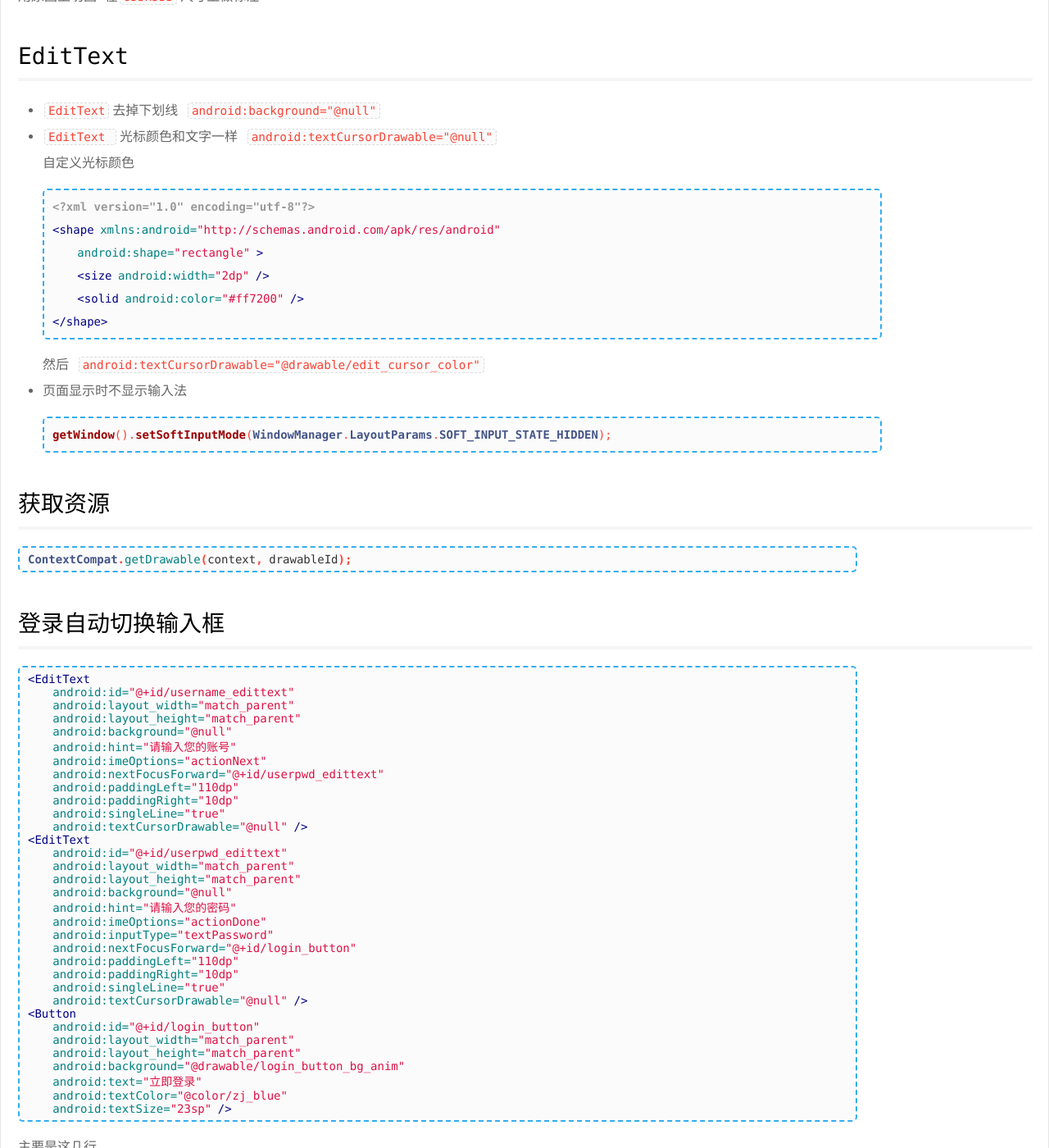
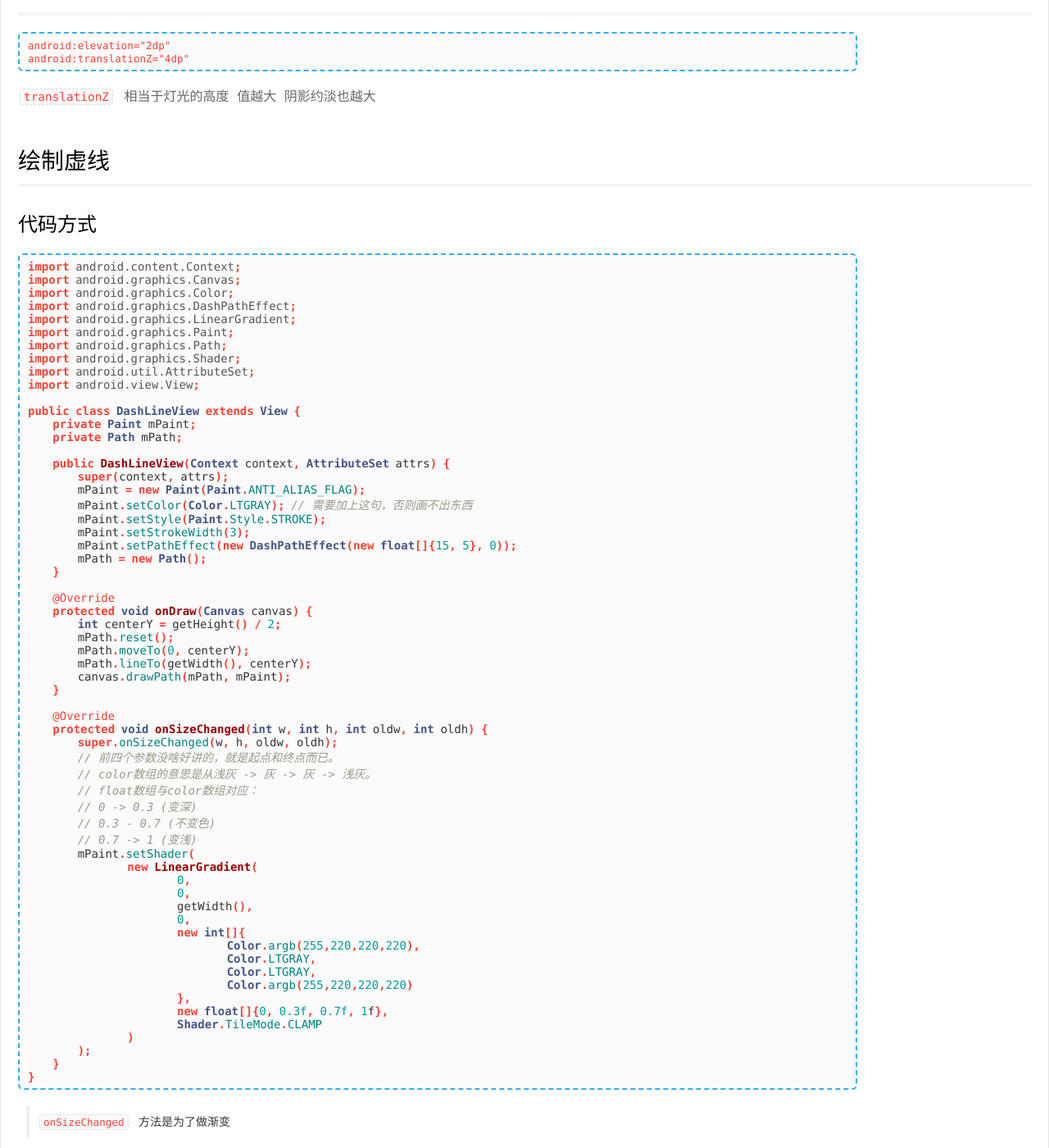
Before and after one commit to psvmc/myblog_jekyll, a Jekyll site: the page built from _posts/2018-07-20-android-tips.md, in a window 1280 px wide and 1400 px high, scrolled down 4026 px. Shown: the whole window at 82% size. Built offline with Jekyll 4.4.1, drawn with Linux system fonts in a browser that asks for light colours; comment, search, counter and statistics services are not loaded; some of the changed text lies outside the part shown.

Commit message:
文章更新

````diff
--- a/_posts/2018-03-20-android-tips.md
+++ b/_posts/2018-07-20-android-tips.md
@@ -1,7 +1,7 @@
 ---
 layout: post
-title: Android开发小贴士
-description: Android开发小贴士
+title: Android开发常用的知识点
+description: Android开发常用的知识点
 keywords: android
 categories: android java
 ---
@@ -83,6 +83,43 @@
 
 
 
+## 设置横屏竖屏
+
+### 代码中配置
+
+```java
+//设置横屏代码
+setRequestedOrientation(ActivityInfo.SCREEN_ORIENTATION_LANDSCAPE);//横屏
+//设置竖屏代码
+setRequestedOrientation(ActivityInfo.SCREEN_ORIENTATION_PORTRAIT);//竖屏
+```
+
+ 因为横屏有两个方向的横法，而这个设置横屏的语句，如果不是默认的横屏方向，会把已经横屏的屏幕旋转180°。
+
+ 所以可以先判断是否已经为横屏了，如果不是再旋转，不会让用户觉得转的莫名其妙啦！代码如下：
+
+```java
+if(this.getResources().getConfiguration().orientation ==Configuration.ORIENTATION_PORTRAIT){
+  setRequestedOrientation(ActivityInfo.SCREEN_ORIENTATION_LANDSCAPE);
+}
+```
+
+### XML中配置
+
+在`AndroidManifest.xml`中配置
+
+找到你所指定的`activity`中加上`android:screenOrientation`属性，它有以下几个参数：
+
++ unspecified--默认值，由系统来判断显示方向.判定的策略是和设备相关的，所以不同的设备会有不同的显示方向
++ landscape--横屏显示（宽比高要长）
++ portrait--竖屏显示(高比宽要长)
++ user--用户当前首选的方向
++ behind--和该Activity下面的那个Activity的方向一致(在Activity堆栈中的)
++ sensor--有物理的感应器来决定。如果用户旋转设备这屏幕会横竖屏切换
++ nosensor--忽略物理感应器，这样就不会随着用户旋转设备而更改了（"unspecified"设置除外）
+
+
+
 ## 移除 View 的背景色
 
 + `setBackgroundResource(0)` 可以移除 View 的背景色
@@ -107,7 +144,117 @@
 
 ```xml
 android:elevation="2dp"
+android:translationZ="4dp"
 ```
+
+`translationZ` 相当于灯光的高度 值越大 阴影约淡也越大
+
+
+
+## 绘制虚线
+
+### 代码方式
+
+```java
+import android.content.Context;
+import android.graphics.Canvas;
+import android.graphics.Color;
+import android.graphics.DashPathEffect;
+import android.graphics.LinearGradient;
+import android.graphics.Paint;
+import android.graphics.Path;
+import android.graphics.Shader;
+import android.util.AttributeSet;
+import android.view.View;
+
+public class DashLineView extends View {
+    private Paint mPaint;
+    private Path mPath;
+
+    public DashLineView(Context context, AttributeSet attrs) {
+        super(context, attrs);
+        mPaint = new Paint(Paint.ANTI_ALIAS_FLAG);
+        mPaint.setColor(Color.LTGRAY); // 需要加上这句，否则画不出东西
+        mPaint.setStyle(Paint.Style.STROKE);
+        mPaint.setStrokeWidth(3);
+        mPaint.setPathEffect(new DashPathEffect(new float[]{15, 5}, 0));
+        mPath = new Path();
+    }
+
+    @Override
+    protected void onDraw(Canvas canvas) {
+        int centerY = getHeight() / 2;
+        mPath.reset();
+        mPath.moveTo(0, centerY);
+        mPath.lineTo(getWidth(), centerY);
+        canvas.drawPath(mPath, mPaint);
+    }
+
+    @Override
+    protected void onSizeChanged(int w, int h, int oldw, int oldh) {
+        super.onSizeChanged(w, h, oldw, oldh);
+        // 前四个参数没啥好讲的，就是起点和终点而已。
+        // color数组的意思是从浅灰 -> 灰 -> 灰 -> 浅灰。
+        // float数组与color数组对应：
+        // 0 -> 0.3 (变深)
+        // 0.3 - 0.7 (不变色)
+        // 0.7 -> 1 (变浅)
+        mPaint.setShader(
+                new LinearGradient(
+                        0,
+                        0,
+                        getWidth(),
+                        0,
+                        new int[]{
+                                Color.argb(255,220,220,220),
+                                Color.LTGRAY,
+                                Color.LTGRAY,
+                                Color.argb(255,220,220,220)
+                        },
+                        new float[]{0, 0.3f, 0.7f, 1f},
+                        Shader.TileMode.CLAMP
+                )
+        );
+    }
+}
+```
+
+> `onSizeChanged` 方法是为了做渐变
+
+### XML方式
+
+建一个 `shape_line_dash.xml` 放在 `drawable` 目录中
+
+```xml
+<?xml version="1.0" encoding="utf-8"?>
+<shape xmlns:android="http://schemas.android.com/apk/res/android"
+    android:shape="line">
+
+    <!--线宽为dashWith，线之间空隙dashGap，dashGap=0dp时，是实线 -->
+    <stroke
+        android:width="1px"
+        android:color="#dfdfdf"
+        android:dashGap="2dp"
+        android:dashWidth="3dp" />
+</shape>
+```
+
+使用方式
+
+```xml
+<View
+    android:layout_width="match_parent"
+    android:layout_height="1dp"
+    android:layout_marginLeft="10dp"
+    android:layout_marginRight="10dp"
+    android:background="@drawable/shape_line_dash"
+    android:layerType="software" />
+```
+
+> 注意点
+>
+> + View的高度要比虚线的`android:width="1px"`的值大 相等是不显示的
+> + 要添加 `android:layerType="software"`关闭硬件加速 否则显示为实线
 
 ## 获取屏幕宽高
 
````
Also changed, not shown: _posts/2018-07-20-android-kotlin.md (renamed from _posts/2018-03-20-android-kotlin.md).
